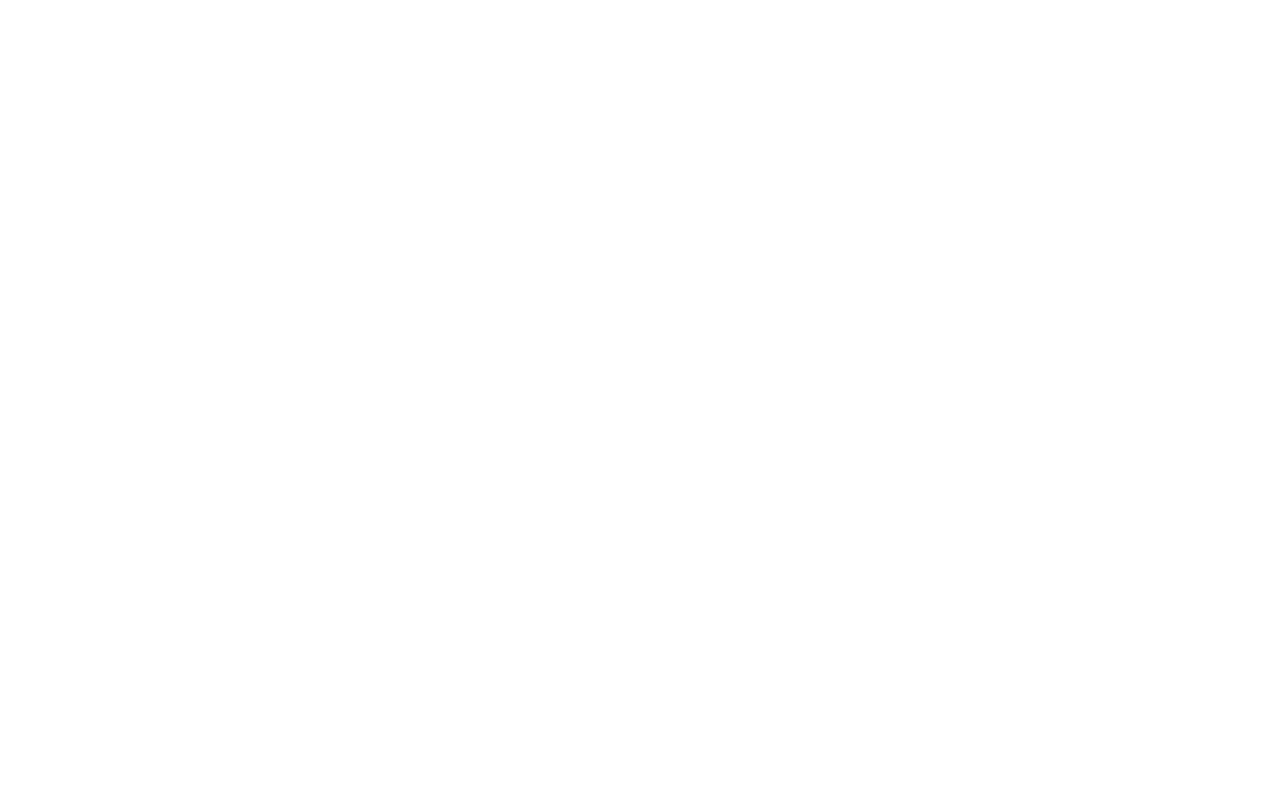
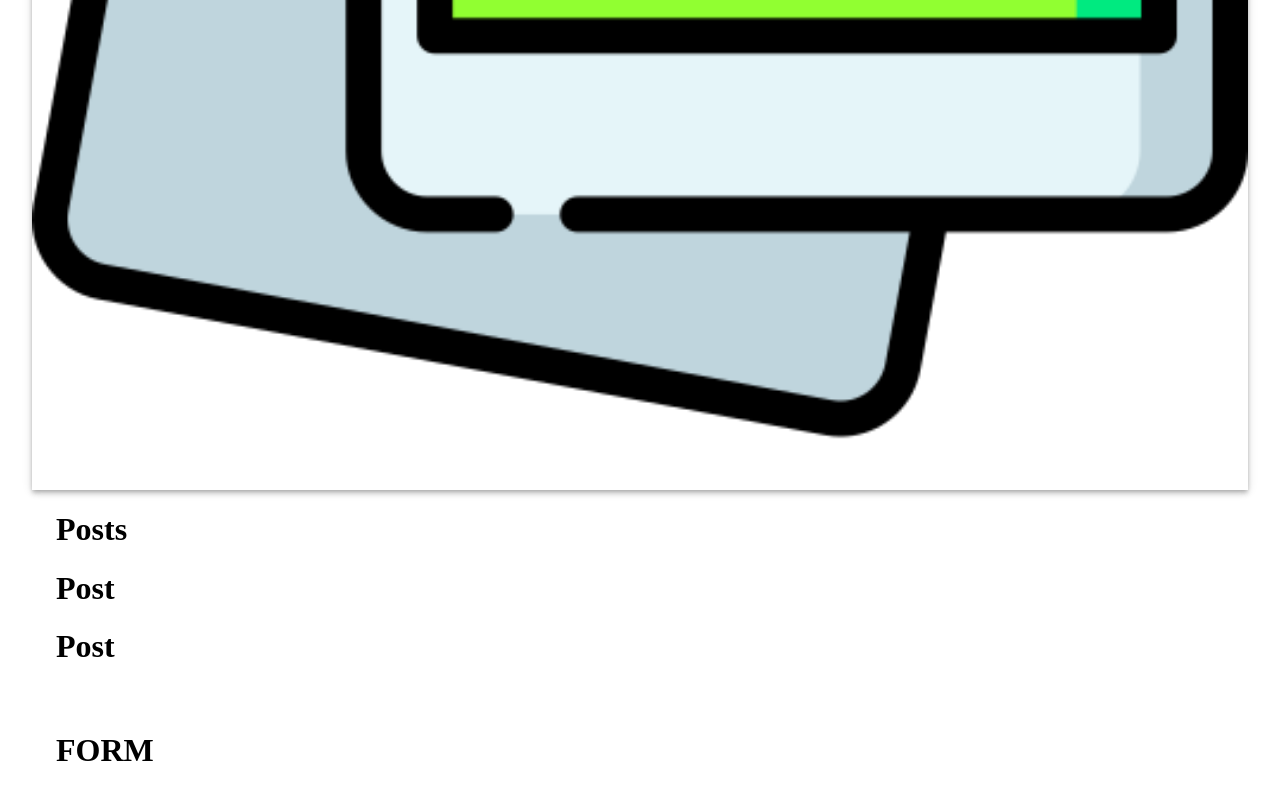
Before and after one commit to auvigoo20/React_App, a React (Create React App) app in the folder client/: page / in a window 1280 px wide. Shown: the part 806-1606 px from the top of the page. Before the commit the page ends 800 px from the top, so only its background shows below. Built offline with nearby package versions, Linux system fonts and the light colour scheme.

Commit message:
Setup components

```diff
--- a/client/src/App.js
+++ b/client/src/App.js
@@ -1,10 +1,30 @@
 import React from "react";
+import { Container, AppBar, Typography, Grow, Grid} from '@material-ui/core';
+
+import Posts from './components/Posts/Posts';
+import Form from './components/Form/Form';
+import memories from './images/memories.png';
 
 const App = () => {
     return (
-        <div>
-            <h1>Apgbhvgnbp</h1>
-        </div>
+        <Container maxWidth="lg">
+            <AppBar position="static" color="inherit">
+                <Typography variant="h2" align="center">Memories</Typography>
+                <img src= {memories} alt="memories"  />
+            </AppBar>
+            <Grow in>
+                <Container>
+                    <Grid container justify="space-between" alignItems="stretch" spacing={3}>
+                        <Grid item xs={12} sm={7}>
+                            <Posts />
+                        </Grid>
+                        <Grid item xs={12} sm={7}>
+                            <Form />
+                        </Grid>
+                    </Grid>
+                </Container>
+            </Grow>
+        </Container>
 
     )
 }
--- a/client/src/components/Form/Form.js
+++ b/client/src/components/Form/Form.js
@@ -0,0 +1,10 @@
+import React from 'react';
+
+const Form = () => {
+    return (
+        <h1>FORM</h1>
+    );
+
+}
+
+export default Form;
--- a/client/src/components/Posts/Post/Post.js
+++ b/client/src/components/Posts/Post/Post.js
@@ -0,0 +1,10 @@
+import React from 'react';
+
+const Post = () => {
+    return (
+        <h1>Post</h1>
+    );
+
+}
+
+export default Post;
--- a/client/src/components/Posts/Posts.js
+++ b/client/src/components/Posts/Posts.js
@@ -0,0 +1,16 @@
+import React from 'react';
+import Post from './Post/Post'
+
+const Posts = () => {
+    return (
+        <>
+            <h1>Posts</h1>
+            <Post />
+            <Post />
+        </>
+
+    );
+
+}
+
+export default Posts;
```
Also changed, not shown: client/src/images/memories.png (added).
